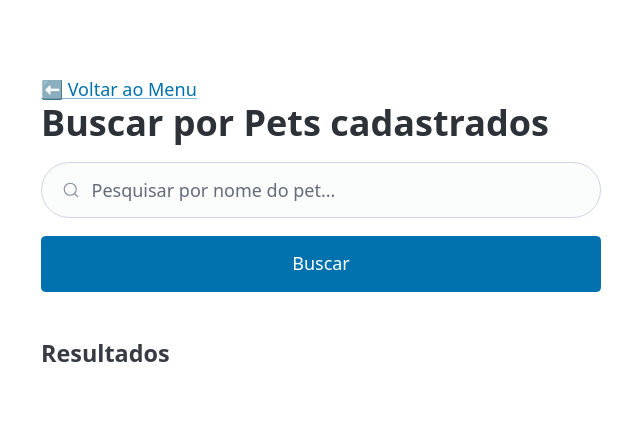
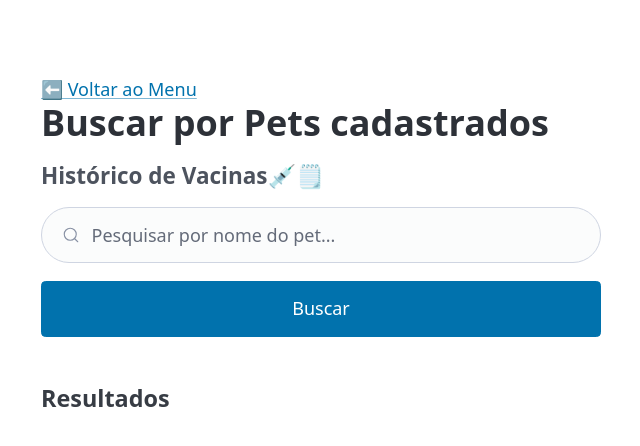
Before and after one commit to jeronimo-jrsilva/vetcare, an Electron app: page src/Busca_pet.html in a window 900 px wide. Shown: the whole page, without its empty margins (129-769 px from the left). Drawn offline with nearby package versions, Linux system fonts and the light colour scheme; no server answers.

Commit message:
criação lista de vacinas

```diff
--- a/src/Busca_pet.html
+++ b/src/Busca_pet.html
@@ -16,7 +16,10 @@
     <h1>
       <label>Buscar por Pets cadastrados</label>
     </h1>
-
+  <h4>
+  <label>Histórico de Vacinas💉🗒️</label>
+  </h4>
+  </body>
     <form id="pesquisa">
       <input id="buscar" type="search" name="q" placeholder="Pesquisar por nome do pet...">
       <button type="submit">Buscar</button>
```
